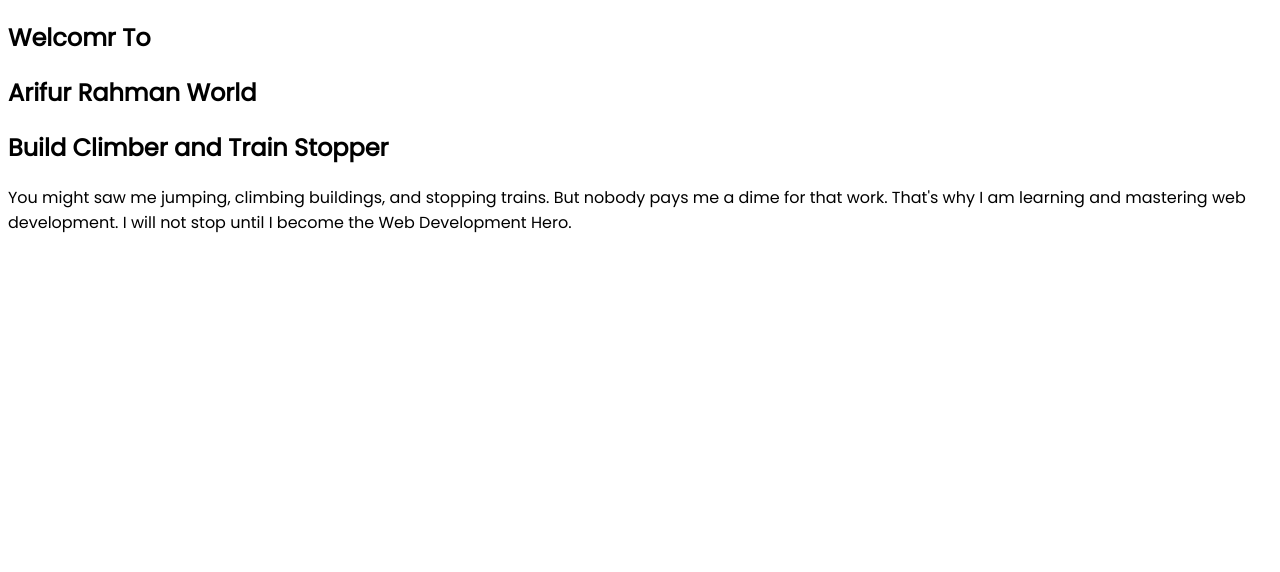
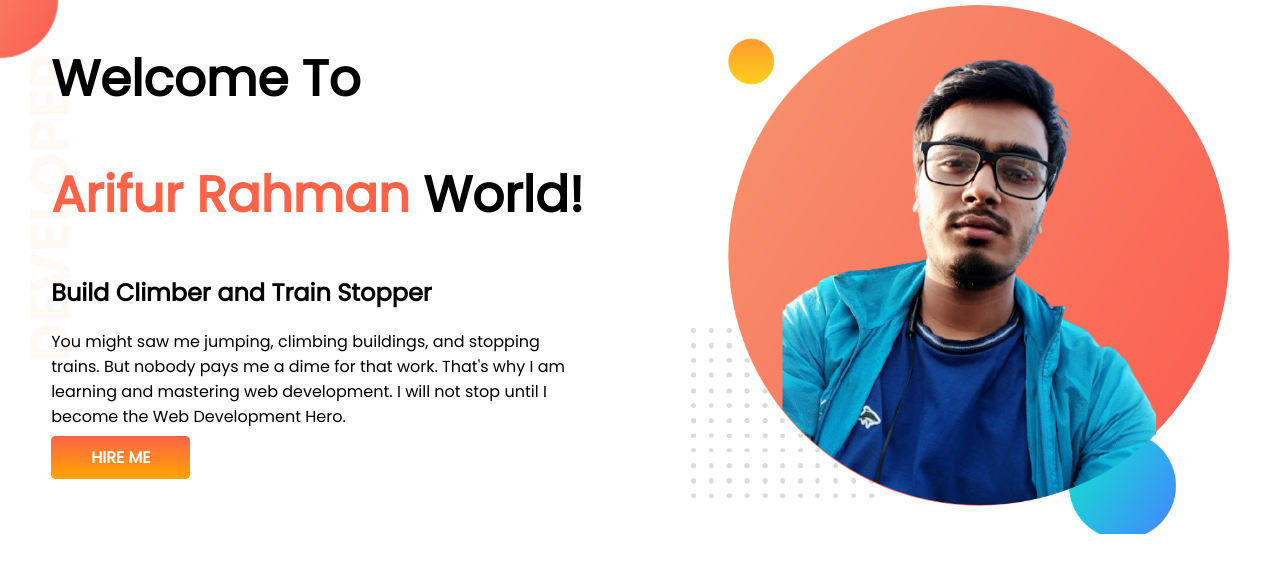
Before and after one commit to arifurrahman5233/developer-portfolio, a plain HTML site: page index.html in a window 1280 px wide. Drawn offline with Linux system fonts and the light colour scheme.

Commit message:
welcome Section

```diff
--- a/index.html
+++ b/index.html
@@ -12,13 +12,14 @@
 
 </head>
 <body>
-    <section class="welcome">
-        <div>
+   <section class="welcome">
+
+        <div class="first-bar">
             <h1>
-                Welcomr To
+                Welcome To
             </h1>
-            <h1>
-                Arifur Rahman World
+            <h1 >
+                <span class="orange">Arifur Rahman</span> World!
             </h1>
             <h2>
                 Build Climber and Train Stopper
@@ -26,8 +27,16 @@
             <p>
                 You might saw me jumping, climbing buildings, and stopping trains. But nobody pays me a dime for that work. That's why I am learning and mastering web development. I will not stop until I become the Web Development Hero.
             </p>
+           <a class="link-button" target="_blank" href="https://www.linkedin.com/in/md-arifur-rahman-19622a190/">HIRE ME</a>
         </div>
 
+        <div class="first-bar">
+            <img src="image/picbg.png" alt="">
+        </div>
+
+
+
     </section>
+
 </body>
 </html>
--- a/style.css
+++ b/style.css
@@ -1,3 +1,36 @@
 body{
     font-family: 'Poppins', sans-serif;
+    margin: 0%;
+
+
 }
+h1{
+    font-size: 50px;
+}
+.orange{
+    color: tomato;
+}
+section{
+    display: flex;
+}
+.first-bar{
+    width: 50%;
+    padding-left: 4%;
+    padding-right: 4%;
+}
+.first-bar img{
+    width: 100%;
+}
+.link-button{
+    color: white;
+    font-weight: 700;
+    text-decoration: none;
+    background-color: tomato;
+    padding: 10px 40px;
+    border-radius: 5px;
+    background-image: linear-gradient(tomato, orange);
+}
+.welcome{
+    background-image: url(image/top-banner.png);
+    background-repeat: no-repeat;
+}
```
Also changed, not shown: image/dream-bg.png (renamed from dream-bg.png), image/exp-bg.png (renamed from exp-bg.png), image/my-bg.png (renamed from my-bg.png), image/my-bg2.png (renamed from my-bg2.png), image/picbg.png (renamed from picbg.png), image/top-banner.png (renamed from top-banner.png).
